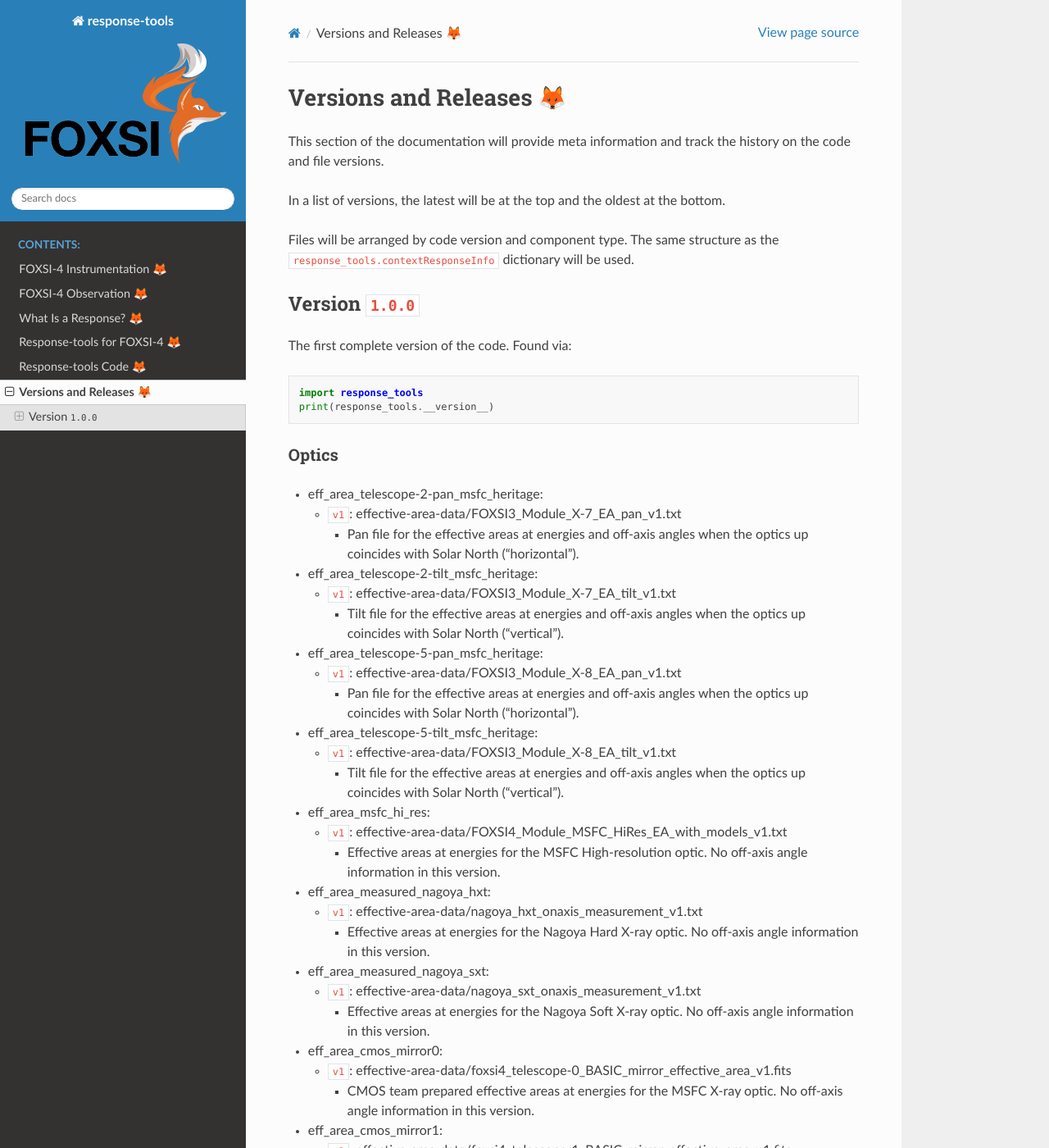
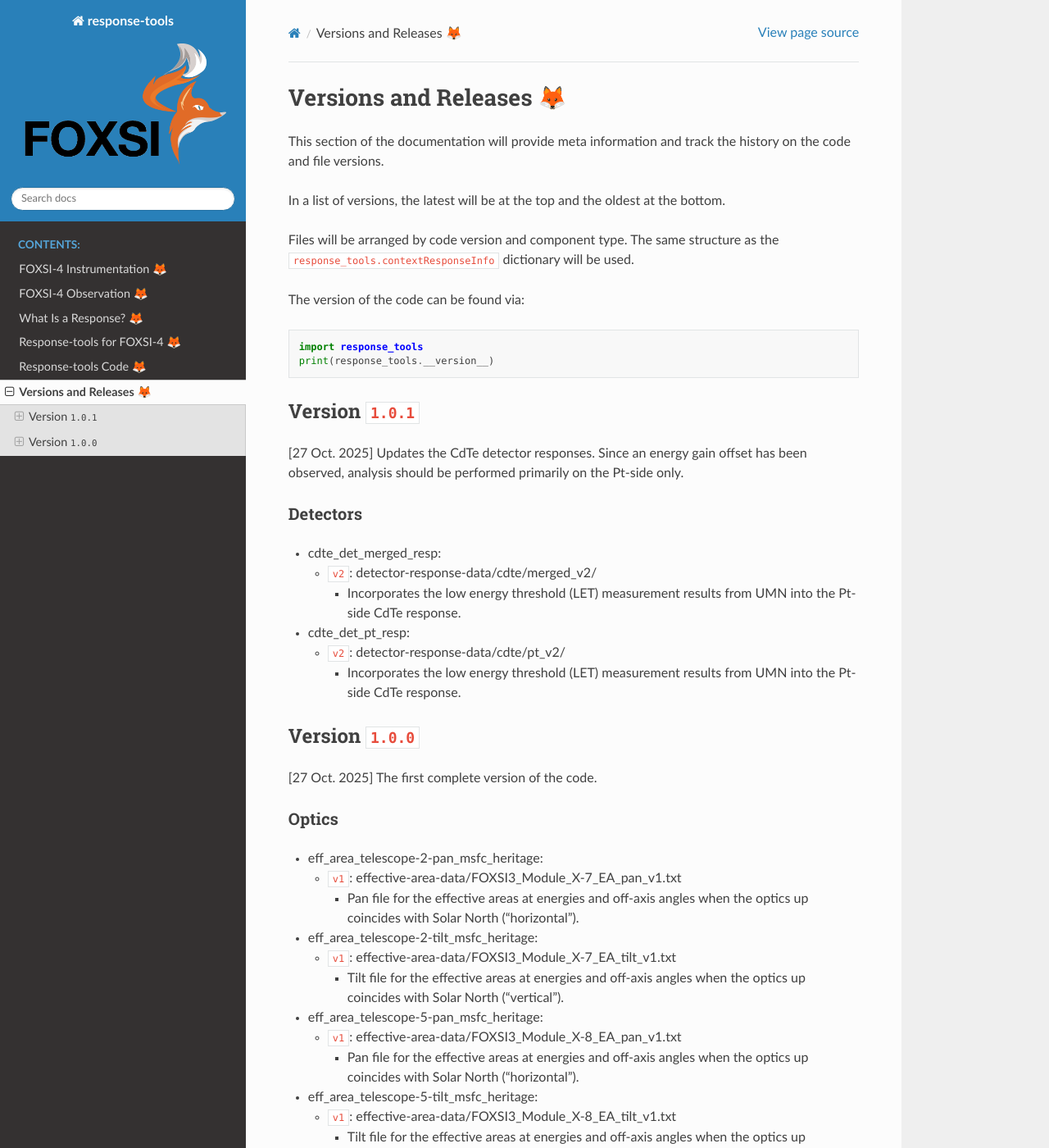
Before and after one commit to thanasipantazides/response-tools, a Sphinx documentation site: the page built from docs/versions_and_releases.md, in a window 1280 px wide and 1400 px high. Shown: the whole window at 82% size. Built offline with Sphinx 7.4.7 and the Read the Docs theme 3.1.0, drawn with Linux system fonts in a browser that asks for light colours; pages that are not in the unit, such as notebooks, are missing from menus.

Commit message:
Updating new version 2 CdTe detector response files. (#37)
Co-authored-by: Kristopher Cooper <kris@infra04-wg012.eduroam.wireless.umn.edu>

````diff
--- a/docs/versions_and_releases.md
+++ b/docs/versions_and_releases.md
@@ -6,14 +6,29 @@ In a list of versions, the latest will be at the top and the oldest at the botto
 
 Files will be arranged by code version and component type. The same structure as the `response_tools.contextResponseInfo` dictionary will be used.
 
-## Version `1.0.0`
-
-The first complete version of the code. Found via:
+The version of the code can be found via:
 
 ```python
 import response_tools
 print(response_tools.__version__)
 ```
+
+## Version `1.0.1`
+
+[27 Oct. 2025] Updates the CdTe detector responses. Since an energy gain offset has been observed, analysis should be performed primarily on the Pt-side only.
+
+### Detectors
+
+- cdte_det_merged_resp:
+  - `v2`: detector-response-data/cdte/merged_v2/
+    - Incorporates the low energy threshold (LET) measurement results from UMN into the Pt-side CdTe response.
+- cdte_det_pt_resp:
+  - `v2`: detector-response-data/cdte/pt_v2/
+    - Incorporates the low energy threshold (LET) measurement results from UMN into the Pt-side CdTe response.
+
+## Version `1.0.0`
+
+[27 Oct. 2025] The first complete version of the code.
 
 ### Optics
 
--- a/setup.py
+++ b/setup.py
@@ -2,7 +2,7 @@ import setuptools
 
 setuptools.setup(
     name="response_tools",
-    version="1.0.0",
+    version="1.0.1",
     description="Software used for the FOXSI response files.",
     url="https://github.com/foxsi/response-tools",
     install_requires=[
````
Also changed, not shown: 1 other file.
